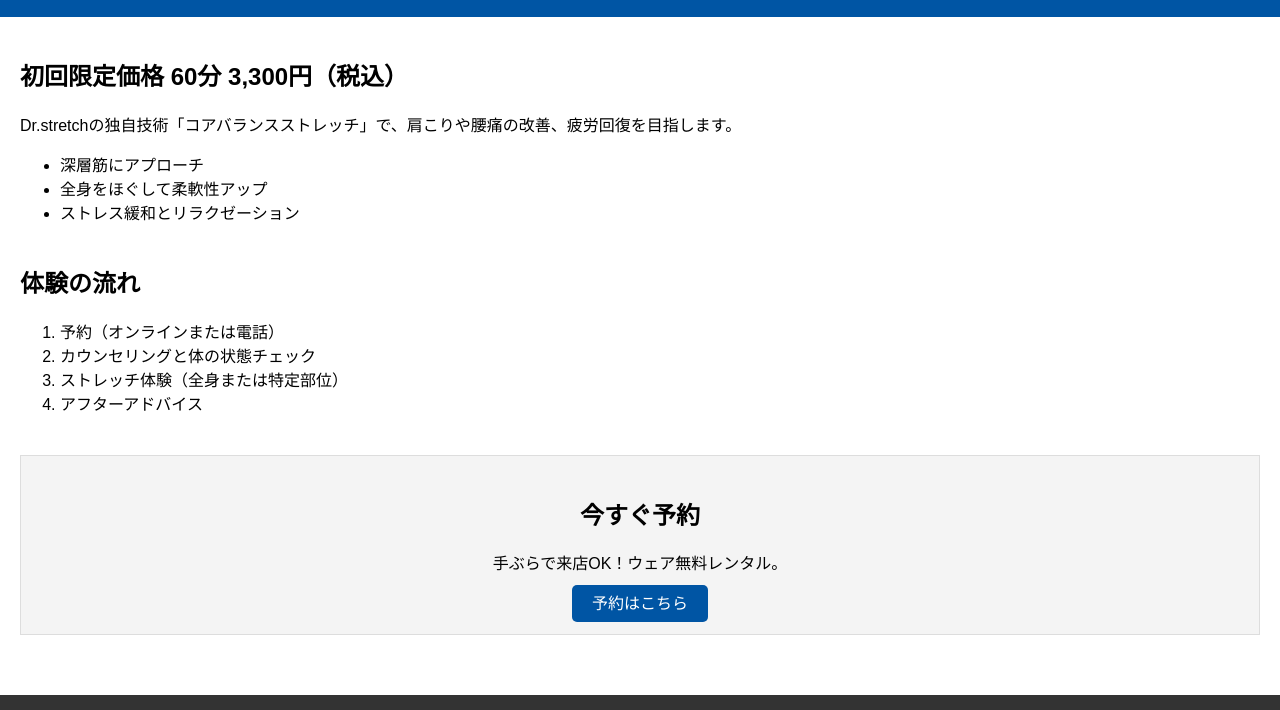
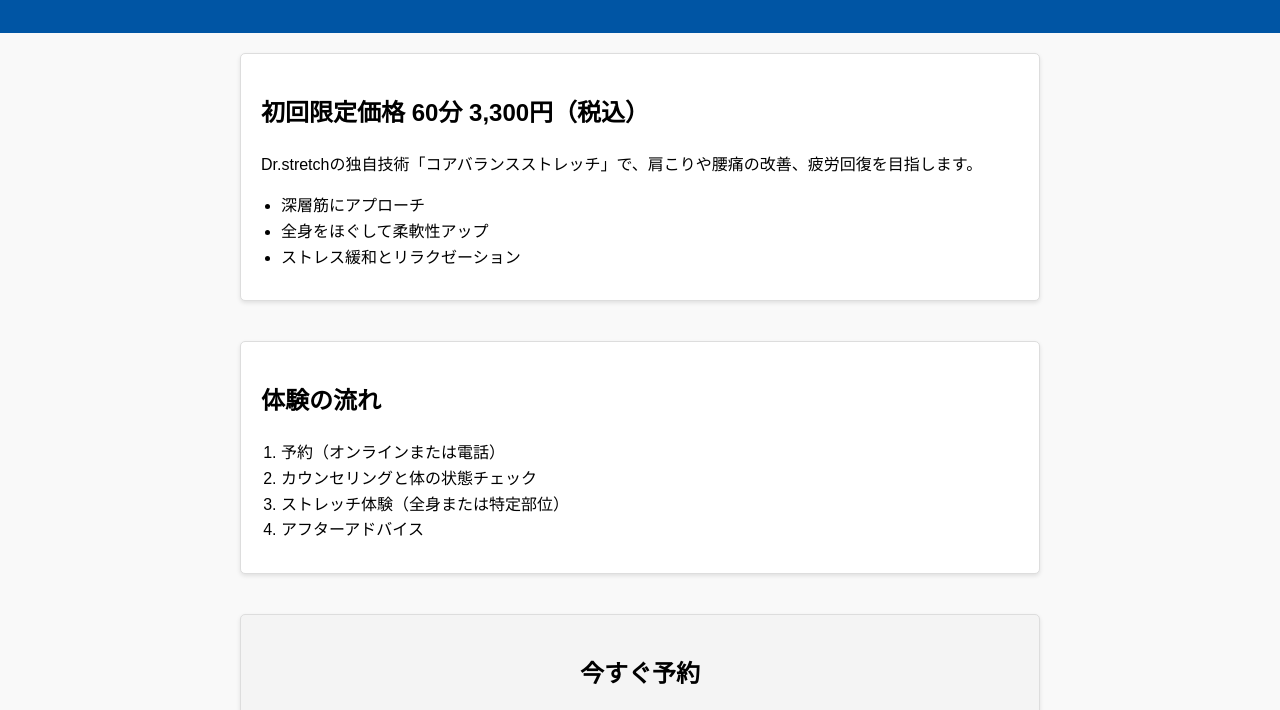
Before and after one commit to Tomoaki0726/stretchlp, a plain HTML site: page index.html in a window 1280 px wide. Shown: the part 143-853 px from the top of the page. Drawn offline with Linux system fonts and the light colour scheme.

Commit message:
Update index.html

```diff
--- a/index.html
+++ b/index.html
@@ -5,6 +5,8 @@
     <meta name="viewport" content="width=device-width, initial-scale=1.0">
     <meta name="description" content="初回限定価格で、プロのストレッチを体験してみませんか？Dr.stretch独自の技術で肩こり・腰痛改善。">
     <title>Dr.stretch | 初回限定価格のストレッチ体験</title>
+        <!-- 外部CSSファイルをリンク -->
+    <link rel="stylesheet" href="style.css">
     <style>
         body {
             font-family: Arial, sans-serif;
```
